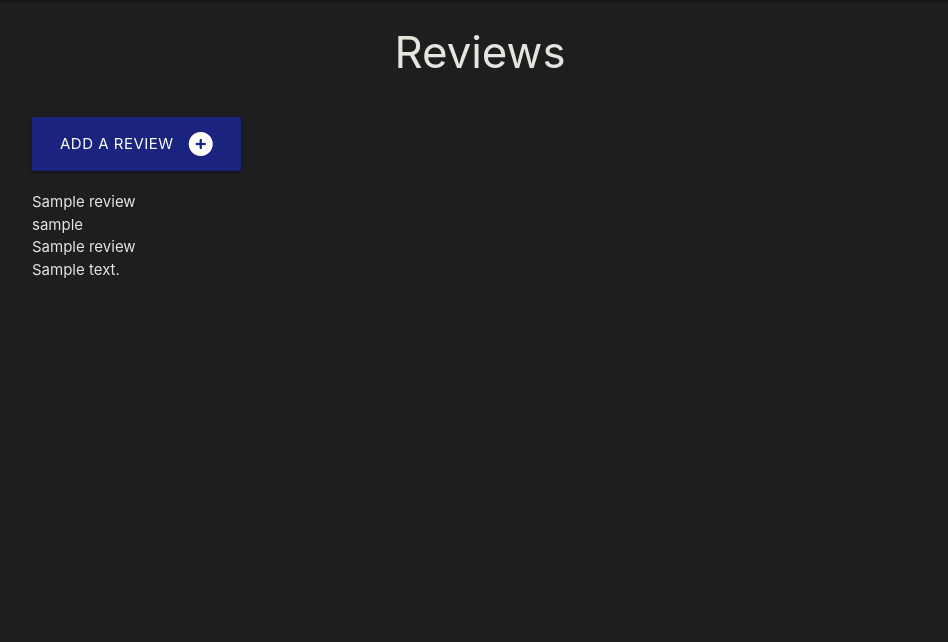
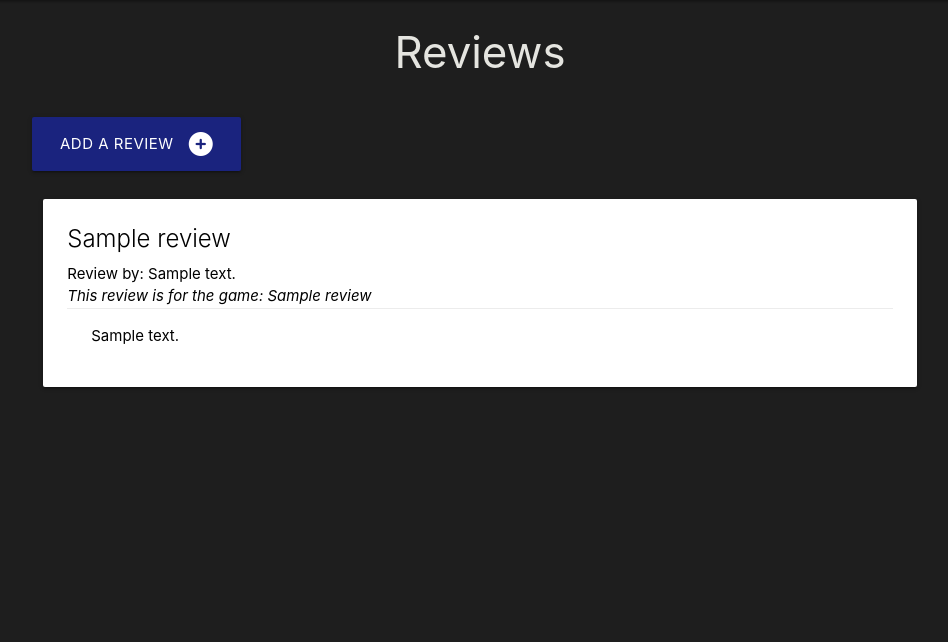
Before and after one commit to joshfreeman00/video-game-review-MS3, a Flask app: page / in a window 1280 px wide. Shown: the part 64-706 px from the top of the page, without its empty margins (160-1108 px from the left). Run offline with Flask 2, Linux system fonts and the light colour scheme; tables that the repository leaves empty hold one stand-in row (values such as "Sample post"); a database or web service that is not in the repository returns one stand-in record (values such as "Sample title"); some libraries are stand-ins or nearby versions.

Commit message:
Add basic card structure for reviews

```diff
--- a/videogamereview/templates/reviews.html
+++ b/videogamereview/templates/reviews.html
@@ -11,10 +11,21 @@
 </div>
 
 {% for review in reviews %}
-{{ review.review_title }}<br>
-{{ review.username }}<br>
-{{ review.game_name }}<br>
-{{ review.review_desc }}<br>
+
+<div class="row">
+    <div class="col s12">
+        <div class="card">
+            <div class="card-content black-text">
+                <strong class="card-title">{{ review.review_title }}</strong>
+                <span>Review by: {{ review.review_by }}</span><br>
+                <i>This review is for the game: {{ review.game_name }}</i>
+            <div class="card-action black-text">
+                <p>{{ review.review_desc }}</p>
+            </div>
+        </div>
+    </div>
+</div>
+
 {% endfor %}
 
 {% endblock %}
```
